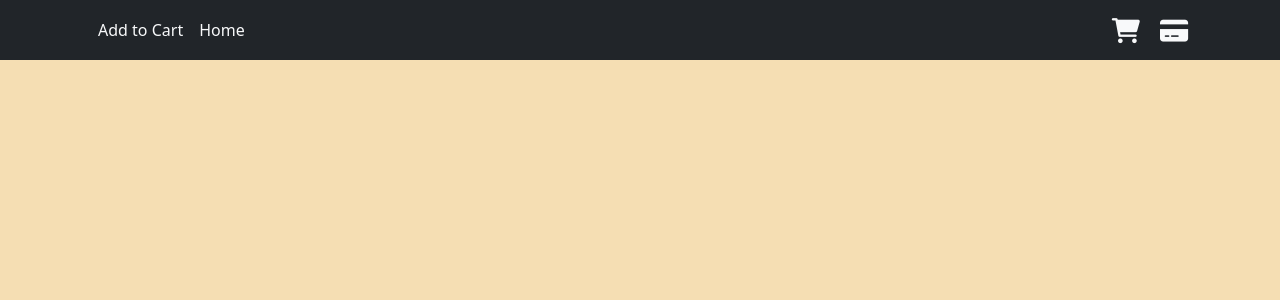
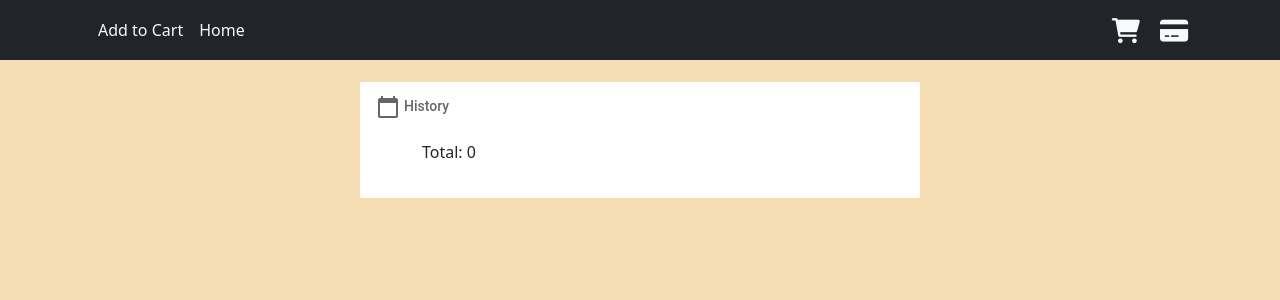
Before and after one commit to TahaNamdar/Simple-ShoppingCart, a React (Create React App) app: page /history in a window 1280 px wide. Before the commit this address had no page. Shown: the top 300 px of the page. Built offline with nearby package versions, Linux system fonts and the light colour scheme.

Commit message:
refactor my history page

```diff
--- a/package.json
+++ b/package.json
@@ -11,6 +11,7 @@
     "@testing-library/react": "^12.1.4",
     "@testing-library/user-event": "^13.5.0",
     "bootstrap": "^5.1.3",
+    "jalali-moment": "^3.3.11",
     "react": "^17.0.2",
     "react-bootstrap": "^2.2.1",
     "react-dom": "^17.0.2",
--- a/src/App.js
+++ b/src/App.js
@@ -1,20 +1,22 @@
-import logo from './logo.svg';
-import './App.css';
-import 'bootstrap/dist/css/bootstrap.min.css';
-import Header from './components/Header';
-import CardsDetails from './components/CardsDetails';
-import Cards from './components/Cards';
-import {Routes,Route} from "react-router-dom";
+import logo from "./logo.svg";
+import "./App.css";
+import "bootstrap/dist/css/bootstrap.min.css";
+import Header from "./components/Header";
+import CardsDetails from "./components/CardsDetails";
+import Cards from "./components/Cards";
+import { Routes, Route } from "react-router-dom";
+import History from './components/History';
 
 function App() {
   return (
-  <>
-   <Header />
-   <Routes>
-     <Route path='/' element={<Cards />} />
-     <Route path='/cart/:id' element={<CardsDetails />} />
-   </Routes>
-  </>
+    <>
+      <Header />
+      <Routes>
+        <Route path="/" element={<Cards />} />
+        <Route path="/history" element={<History />} />
+        <Route path="/cart/:id" element={<CardsDetails />} />
+      </Routes>
+    </>
   );
 }
 
--- a/src/components/Header.js
+++ b/src/components/Header.js
@@ -4,7 +4,7 @@ import Container from "react-bootstrap/Container";
 import Badge from "@mui/material/Badge";
 import Nav from "react-bootstrap/Nav";
 import Menu from "@mui/material/Menu";
-import MenuItem from "@mui/material/MenuItem";
+import { useNavigate } from "react-router-dom";
 import { NavLink } from "react-router-dom";
 import { useDispatch, useSelector } from "react-redux";
 import Table from "react-bootstrap/esm/Table";
@@ -17,6 +17,7 @@ const Header = () => {
   const [price, setPrice] = useState(0);
   const [query, setQuery] = useState("");
   // console.log(price);
+  const navigate = useNavigate();
 
   const getdata = useSelector((state) => state.cartreducer.carts);
   const getdataBalance = useSelector((state) => state.balanceReducer.balance);
@@ -49,7 +50,7 @@ const Header = () => {
 
   const total = () => {
     let price = 0;
-    getdata.map((ele, k) => {
+    getdata.map((ele) => {
       price = ele.price * ele.qnty + price;
     });
     setPrice(price);
@@ -68,13 +69,13 @@ const Header = () => {
     setQuery(e.target.value);
   };
 
-  const Inventory = getdataBalance.reduce((acc, item) => {
-    return acc + Number(item.value);
-  }, 0);
+  // const Inventory = getdataBalance.reduce((acc, item) => {
+  //   return acc + Number(item.value);
+  // }, 0);
 
-  useEffect(() => {
-    dispatch(TOTAL(Inventory));
-  }, [Inventory]);
+  // useEffect(() => {
+  //   dispatch(TOTAL(Inventory));
+  // }, [Inventory]);
 
   const paymnetClick = () => {
     dispatch(ADDTOBALANCE(query));
@@ -107,7 +108,7 @@ const Header = () => {
             onClick={handleClick}
           >
             <i
-              class="fa-solid fa-cart-shopping text-light"
+              className="fa-solid fa-cart-shopping text-light"
               style={{ fontSize: 25, cursor: "pointer" }}
             ></i>
           </Badge>
@@ -122,7 +123,7 @@ const Header = () => {
             className="m-icon"
           >
             <i
-              class="fa-solid fa-credit-card-alt text-light"
+              className="fa-solid fa-credit-card-alt text-light"
               style={{ fontSize: 25, cursor: "pointer" }}
             ></i>
           </Badge>
@@ -150,9 +151,9 @@ const Header = () => {
                   </tr>
                 </thead>
                 <tbody>
-                  {getdata.map((e) => {
+                  {getdata.map((e, i) => {
                     return (
-                      <>
+                      <div key={i}>
                         <tr>
                           <td>
                             <NavLink to={`/cart/${e.id}`} onClick={handleClose}>
@@ -191,7 +192,7 @@ const Header = () => {
                             <i className="fas fa-trash largetrash"></i>
                           </td>
                         </tr>
-                      </>
+                      </div>
                     );
                   })}
                   <p className="text-center">Total :₹ {price}</p>
@@ -297,11 +298,11 @@ const Header = () => {
                 <Button
                   variant="string"
                   style={{ margin: 6, alignSelf: "center" }}
-                  onClick={withDrawClick}
+                  onClick={() => navigate("/history")}
                 >
                   History
                 </Button>
-                <p>Inventory : {getdataTotal}</p>
+                <p>Inventory : </p>
               </div>
             </div>
           </div>
--- /dev/null
+++ b/src/components/History.js
@@ -0,0 +1,59 @@
+import * as React from "react";
+import ListSubheader from "@mui/material/ListSubheader";
+import List from "@mui/material/List";
+import CalendarTodayIcon from "@mui/icons-material/CalendarToday";
+import { useSelector } from "react-redux";
+import moment from "jalali-moment";
+
+export default function History() {
+  const getdataBalance = useSelector((state) => state.balanceReducer.balance);
+
+  const payments = getdataBalance.filter((item) => item.status === "payment");
+  const withDraw = getdataBalance.filter((item) => item.status === "withDraw");
+
+  const totalPayments = payments.reduce((acc, curr) => {
+    return acc + Number(curr.value);
+  }, 0);
+  const totalWithDraw = withDraw.reduce((acc, curr) => {
+    return acc + Number(curr.value);
+  }, 0);
+
+  const result = Number(totalPayments) - Number(totalWithDraw);
+
+  return (
+    <List
+      sx={{
+        width: "100%",
+        maxWidth: 560,
+        bgcolor: "background.paper",
+        margin: "22px auto",
+      }}
+      component="nav"
+      aria-labelledby="nested-list-subheader"
+      subheader={
+        <ListSubheader component="div" id="nested-list-subheader">
+          <CalendarTodayIcon />
+          <span style={{ margin: 4, alignSelf: "center" }}>History</span>
+        </ListSubheader>
+      }
+    >
+      <div>
+        {getdataBalance.map((date, i) => {
+          return (
+            <div key={i}>
+              <div className="flexbox">
+                <p>{date.value} $</p>
+                <p>
+                  {moment(date.createdAt).locale("fa").format("YYYY/MM/DD")}
+                </p>
+                <p>{date.status}</p>
+              </div>
+            </div>
+          );
+        })}
+      </div>
+
+      <p style={{ marginLeft: 52, padding: 10 }}>Total: {result}</p>
+    </List>
+  );
+}
--- a/src/index.css
+++ b/src/index.css
@@ -29,3 +29,8 @@ code {
   justify-content: space-around;
   align-items: center;
 }
+.flex {
+  display: flex;
+  justify-content: space-between;
+  align-items: center;
+}
--- a/src/redux/reducers/balanceModule.js
+++ b/src/redux/reducers/balanceModule.js
@@ -10,7 +10,7 @@ export const balanceReducer = (state = INIT_STATE, action) => {
         ...state,
         balance: [
           ...state.balance,
-          { value: action.payload, createdAt: Date.now() },
+          { value: action.payload, createdAt: Date.now(), status: "payment" },
         ],
       };
     case "TOTAL":
@@ -19,11 +19,12 @@ export const balanceReducer = (state = INIT_STATE, action) => {
         total: action.payload,
       };
     case "REDUCEBALANCE":
-      const total = Number(state.total) - action.payload;
-
       return {
         ...state,
-        balance: [{ value: total, createdAt: Date.now() }],
+        balance: [
+          ...state.balance,
+          { value: action.payload, createdAt: Date.now(), status: "withDraw" },
+        ],
       };
 
     default:
```
Also changed, not shown: 1 other file (tests, documents, lock files or other folders).
